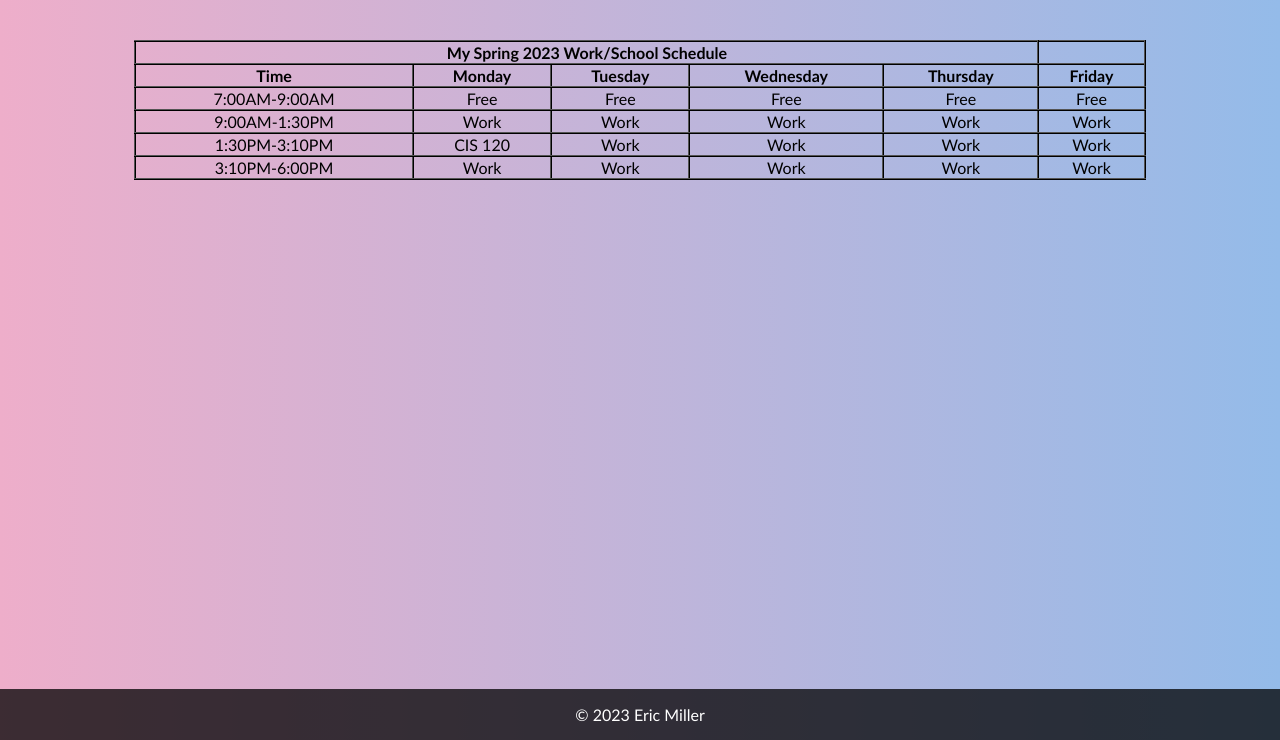
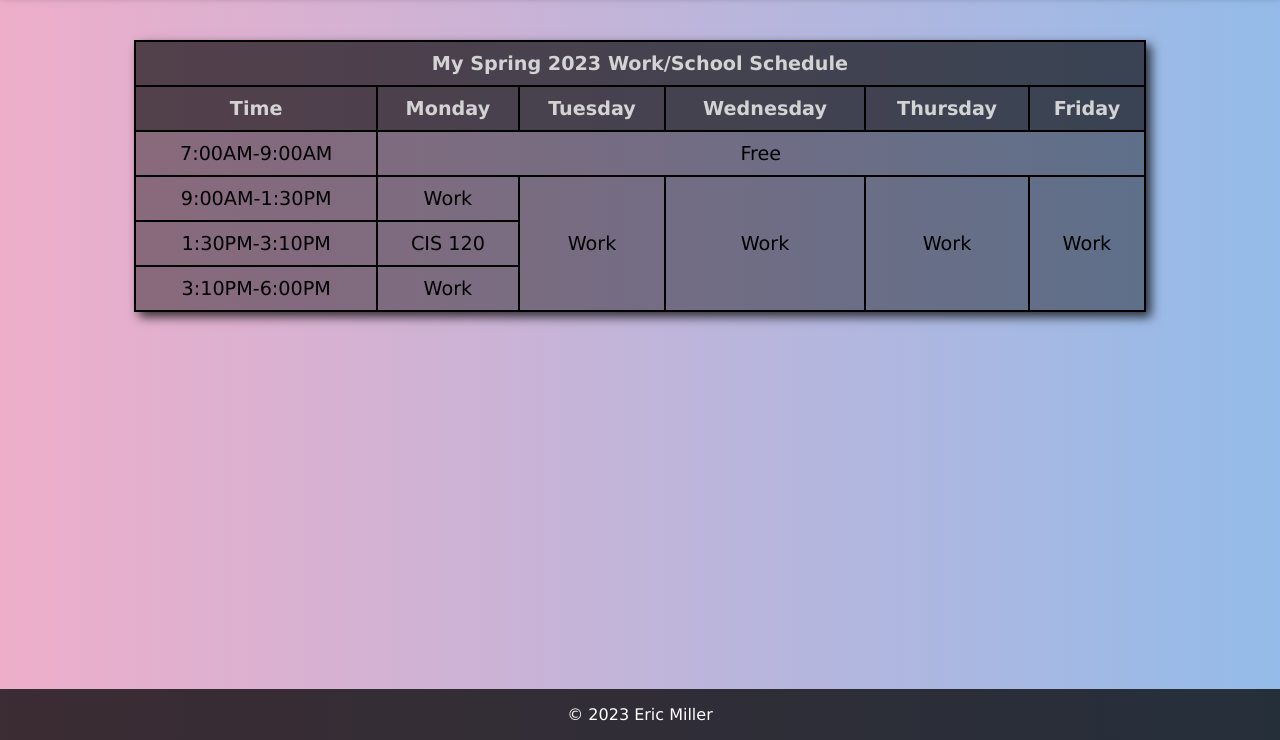
Before and after one commit to em0194192/My-Schedule, a plain HTML site: page index.html in a window 1280 px wide. Shown: the part 60-800 px from the top of the page. Drawn offline with Linux system fonts and the light colour scheme.

Commit message:
3 - It Validates!

```diff
--- a/index.html
+++ b/index.html
@@ -22,7 +22,7 @@
     <table>
         <thead>
             <tr>
-                <th colspan="5">My Spring 2023 Work/School Schedule</th>
+                <th colspan="6">My Spring 2023 Work/School Schedule</th>
             </tr>
             <tr>
                 <th>Time</th>
@@ -36,34 +36,22 @@
         <tbody>
             <tr>
                 <td>7:00AM-9:00AM</td>
-                <td>Free</td>
-                <td>Free</td>
-                <td>Free</td>
-                <td>Free</td>
-                <td>Free</td>
+                <td colspan="5">Free</td>
             </tr>
             <tr>
                 <td>9:00AM-1:30PM</td>
                 <td>Work</td>
-                <td>Work</td>
-                <td>Work</td>
-                <td>Work</td>
-                <td>Work</td>
+                <td rowspan="3">Work</td>
+                <td rowspan="3">Work</td>
+                <td rowspan="3">Work</td>
+                <td rowspan="3">Work</td>
             </tr>
             <tr>
                 <td>1:30PM-3:10PM</td>
                 <td>CIS 120</td>
-                <td>Work</td>
-                <td>Work</td>
-                <td>Work</td>
-                <td>Work</td>
             </tr>
             <tr>
                 <td>3:10PM-6:00PM</td>
-                <td>Work</td>
-                <td>Work</td>
-                <td>Work</td>
-                <td>Work</td>
                 <td>Work</td>
             </tr>
         </tbody>
--- a/styles.css
+++ b/styles.css
@@ -6,8 +6,8 @@ Filename: styles.css
 */
 
 html {
-    font-family: 'Gill Sans', 'Gill Sans MT', Calibri, 'Trebuchet MS', sans-serif;
-    background-image: linear-gradient(to right, #eeaeca ,#94bbe9);
+    font-family: 'Lucida Sans', 'Lucida Sans Regular', 'Lucida Grande', 'Lucida Sans Unicode', Geneva, Verdana, sans-serif;
+    background-image: linear-gradient(to right, #eeaeca, #94bbe9);
 }
 
 header {
@@ -18,6 +18,7 @@ header {
     top: 0;
     width: 100%;
     left: 0;
+    box-shadow: 0px 5px 10px black;
 }
 
 h1 {
@@ -29,16 +30,25 @@ table {
     margin-top: 100px;
     margin-left: auto;
     margin-right: auto;
-    border: 2px inset black;
+    background-color: rgba(0, 0, 0, 0.40);
     border-collapse: collapse;
+    box-shadow: 5px 5px 10px rgba(0, 0, 0, 0.75);
+    font-size: 1.2em;
 }
 
 td {
     text-align: center;
 }
 
-td, th {
-    border: 2px inset black;
+td,
+th {
+    border: 2px solid black;
+    padding: 10px 5px 10px 5px;
+}
+
+thead {
+    background-color: rgba(0, 0, 0, 0.40);
+    color: lightgrey
 }
 
 footer {
```
